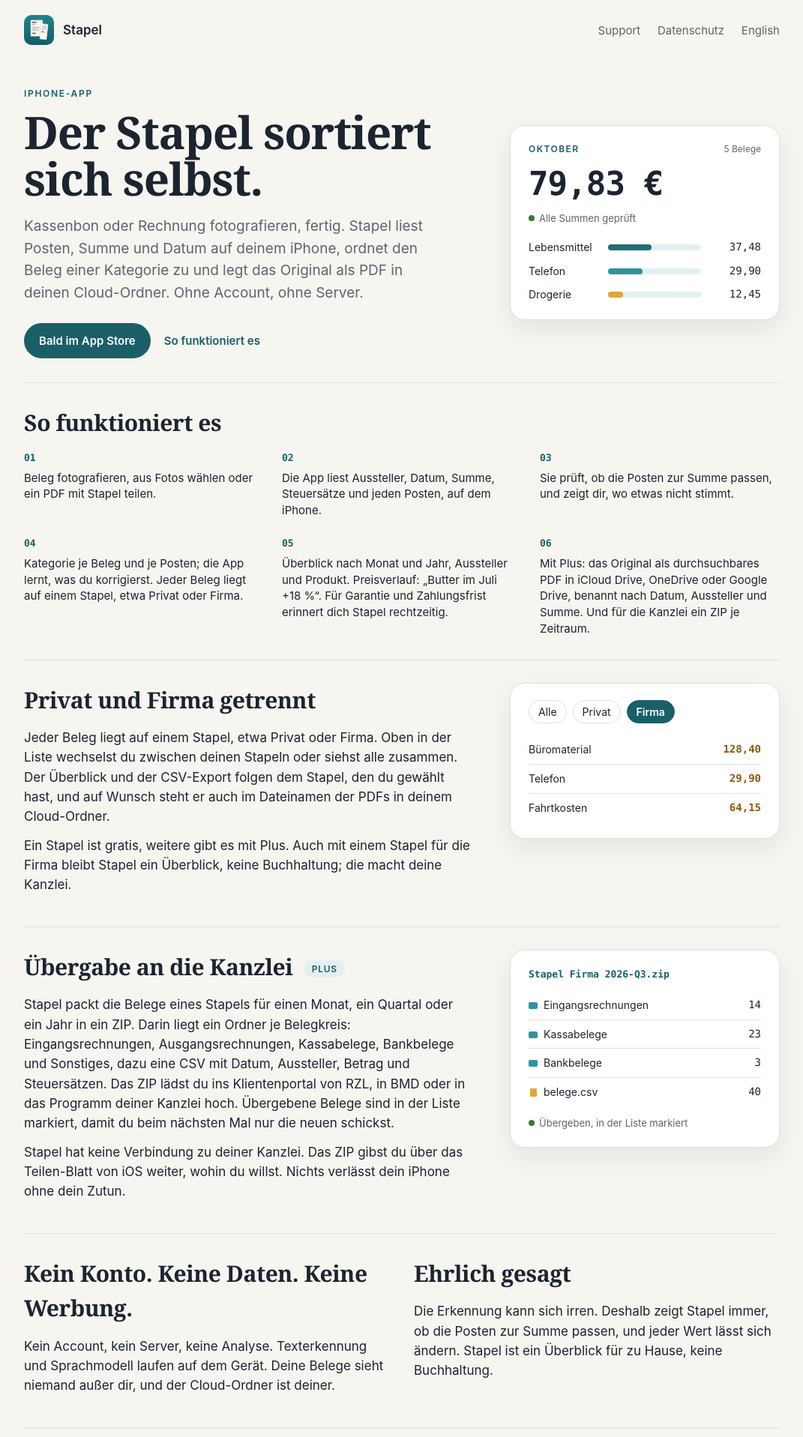
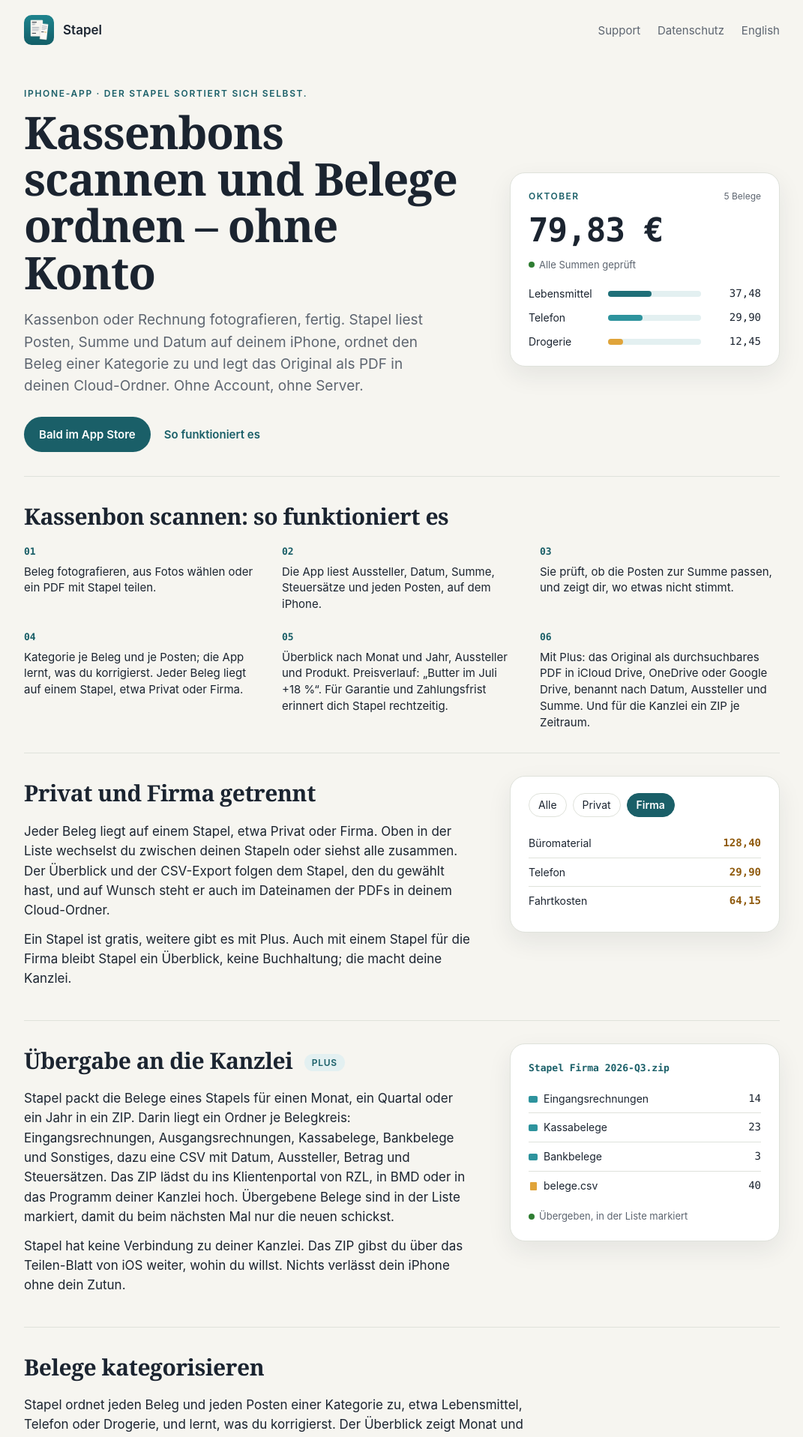
Before and after one commit to nxtChangeConsultingFlexCo/stapel-legal, a Jekyll site: the page index.html, which Jekyll copies as it is, in a window 1280 px wide. Shown: the top 1917 px of the page at 75% size, without its empty margins (104-1175 px from the left). Built offline with Jekyll 4.4.1, drawn with Linux system fonts in a browser that asks for light colours; some of the changed text lies outside the part shown.

Commit message:
SEO DE (STA-33): Title, Meta, H1, H2, Kategorien-Abschnitt und FAQ laut Briefing
ANNAHME (Produktfrage STA-33): Android nicht beworben, FAQ-Texte aus bestehenden Seitentexten.

Co-Authored-By: Claude Sonnet 5.5 <noreply@anthropic.com>
Claude-Session: https://claude.ai/code/session_0125tgBWabonm6E371KqvWfv

```diff
--- a/index.html
+++ b/index.html
@@ -3,10 +3,10 @@
 <head>
   <meta charset="utf-8">
   <meta name="viewport" content="width=device-width, initial-scale=1">
-  <title>Stapel: Belege &amp; Rechnungen</title>
-  <meta name="description" content="Stapel liest Kassenbons und Rechnungen auf dem iPhone: Posten, Summe, Kategorie, Preisverlauf, Ablage als PDF in deinem Cloud-Ordner. Privat und Firma getrennt, Übergabe an die Kanzlei als ZIP. Ohne Account, ohne Server. App aus Graz.">
-  <meta property="og:title" content="Stapel: Belege &amp; Rechnungen">
-  <meta property="og:description" content="Der Stapel sortiert sich selbst. Belege lesen, nach Privat und Firma ordnen und als ZIP an die Kanzlei geben, alles auf dem iPhone.">
+  <title>Stapel – Kassenbons &amp; Belege scannen ohne Konto | nxtChange</title>
+  <meta name="description" content="Kassenbons und Belege fotografieren, kategorisieren und wiederfinden – ohne Konto, Daten bleiben am Gerät.">
+  <meta property="og:title" content="Stapel – Kassenbons &amp; Belege scannen ohne Konto">
+  <meta property="og:description" content="Kassenbons und Belege fotografieren, kategorisieren und wiederfinden – ohne Konto, Daten bleiben am Gerät.">
   <meta property="og:type" content="website">
   <meta property="og:url" content="https://stapel.nxtchange.app/">
   <meta property="og:image" content="https://stapel.nxtchange.app/assets/press/stapel-icon-1024.png">
@@ -82,6 +82,7 @@ footer .note{margin-top:16px}
 @media (max-width:860px){ol.schritte{grid-template-columns:repeat(2,minmax(0,1fr))}}
 @media (max-width:720px){.hero,.feature,.two{grid-template-columns:minmax(0,1fr)}.hero{gap:32px}.feature{gap:24px}
   ol.schritte{grid-template-columns:minmax(0,1fr);gap:16px}header.top nav a{margin-left:12px}}
+  h3{font-size:17px;margin:18px 0 4px}
   </style>
 </head>
 <body>
@@ -97,8 +98,10 @@ footer .note{margin-top:16px}
 
     <div class="hero">
       <div>
-        <div class="kicker">iPhone-App</div>
-        <h1>Der Stapel sortiert sich selbst.</h1>
+        <!-- ANNAHME (Produktfrage STA-33): Android nicht beworben; FAQ-Texte und Kategorie-Abschnitt aus bestehenden Seitentexten abgeleitet -->
+        <!-- SEO STA-33: H1 laut Briefing; bisherige Zeile „Der Stapel sortiert sich selbst.“ als Kicker -->
+        <div class="kicker">iPhone-App · Der Stapel sortiert sich selbst.</div>
+        <h1>Kassenbons scannen und Belege ordnen – ohne Konto</h1>
         <p class="lead">Kassenbon oder Rechnung fotografieren, fertig. Stapel liest Posten, Summe und Datum auf deinem iPhone, ordnet den Beleg einer Kategorie zu und legt das Original als PDF in deinen Cloud-Ordner. Ohne Account, ohne Server.</p>
         <div class="cta">
           <span class="knopf">Bald im App Store</span>
@@ -118,7 +121,7 @@ footer .note{margin-top:16px}
     </div>
 
     <section id="so-funktioniert-es">
-      <h2>So funktioniert es</h2>
+      <h2>Kassenbon scannen: so funktioniert es</h2>
       <ol class="schritte">
         <li><span class="nr mono">01</span>Beleg fotografieren, aus Fotos wählen oder ein PDF mit Stapel teilen.</li>
         <li><span class="nr mono">02</span>Die App liest Aussteller, Datum, Summe, Steuersätze und jeden Posten, auf dem iPhone.</li>
@@ -171,10 +174,15 @@ footer .note{margin-top:16px}
       </div>
     </section>
 
+    <section id="belege-kategorisieren">
+      <h2>Belege kategorisieren</h2>
+      <p>Stapel ordnet jeden Beleg und jeden Posten einer Kategorie zu, etwa Lebensmittel, Telefon oder Drogerie, und lernt, was du korrigierst. Der Überblick zeigt Monat und Jahr, Aussteller und Produkt, dazu den Preisverlauf: „Butter im Juli +18&nbsp;%“. So findest du jeden Beleg wieder.</p>
+    </section>
+
     <section>
       <div class="two">
         <div>
-          <h2>Kein Konto. Keine Daten. Keine Werbung.</h2>
+          <h2>Ohne Konto &amp; lokal</h2>
           <p>Kein Account, kein Server, keine Analyse. Texterkennung und Sprachmodell laufen auf dem Gerät. Deine Belege sieht niemand außer dir, und der Cloud-Ordner ist deiner.</p>
         </div>
         <div>
@@ -182,6 +190,20 @@ footer .note{margin-top:16px}
           <p>Die Erkennung kann sich irren. Deshalb zeigt Stapel immer, ob die Posten zur Summe passen, und jeder Wert lässt sich ändern. Stapel ist ein Überblick für zu Hause, keine Buchhaltung.</p>
         </div>
       </div>
+    </section>
+
+    <section id="faq">
+      <h2>FAQ</h2>
+      <h3>Brauche ich ein Konto?</h3>
+      <p>Nein. Stapel hat kein Konto und keinen Server; Texterkennung und Sprachmodell laufen auf dem iPhone.</p>
+      <h3>Wo liegen meine Belege?</h3>
+      <p>Auf deinem Gerät. Mit Plus legt Stapel das Original zusätzlich als PDF in deinen Cloud-Ordner (iCloud Drive, OneDrive oder Google Drive).</p>
+      <h3>Gibt es Stapel für Android?</h3>
+      <p>Stapel ist eine iPhone-App.</p>
+      <h3>Ist das die App „Stapel“ eines anderen Anbieters?</h3>
+      <p>Diese App „Stapel“ kommt von nxtChange Consulting FlexCo aus Graz. Der Name wird auch von anderen Apps verwendet; achte auf den Anbieter im App Store.</p>
+      <h3>Ersetzt Stapel die Buchhaltung?</h3>
+      <p>Nein. Stapel ist ein Überblick, keine Buchhaltung; die macht deine Kanzlei.</p>
     </section>
 
     <footer>
```
